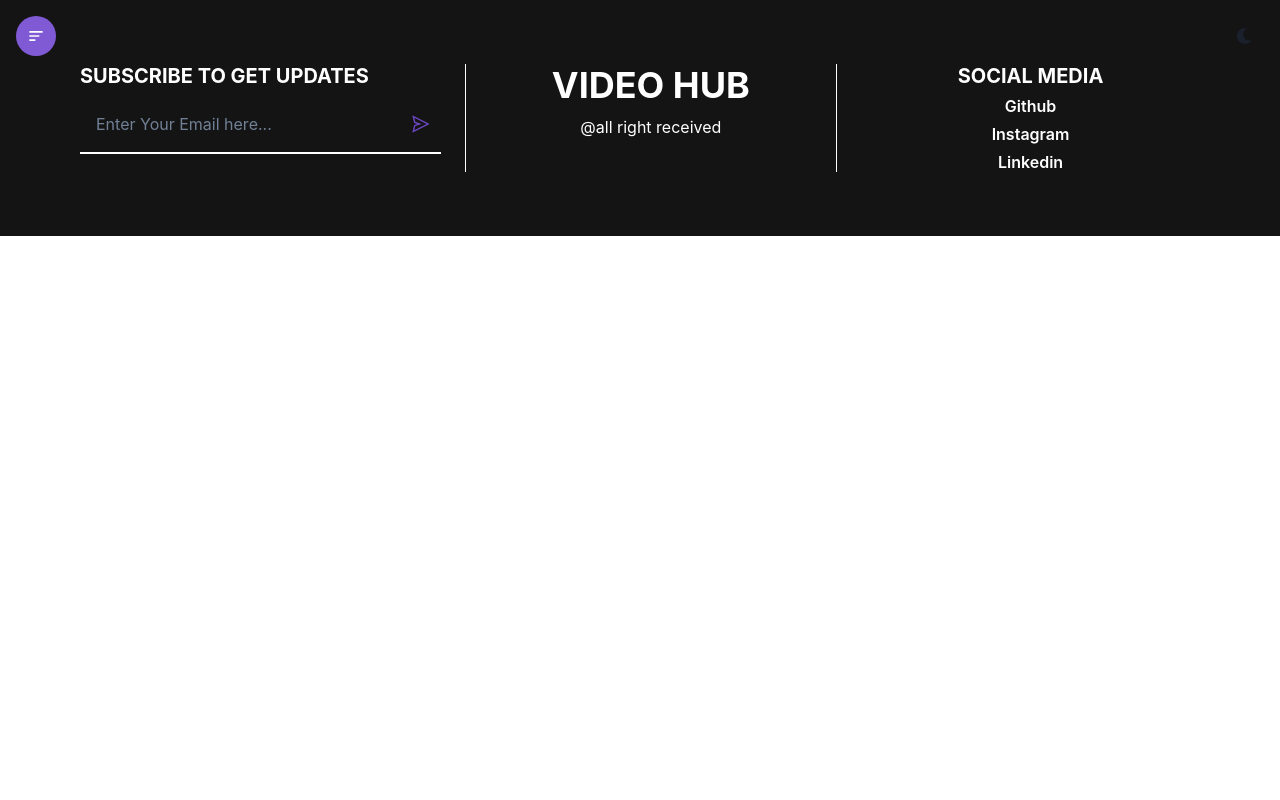
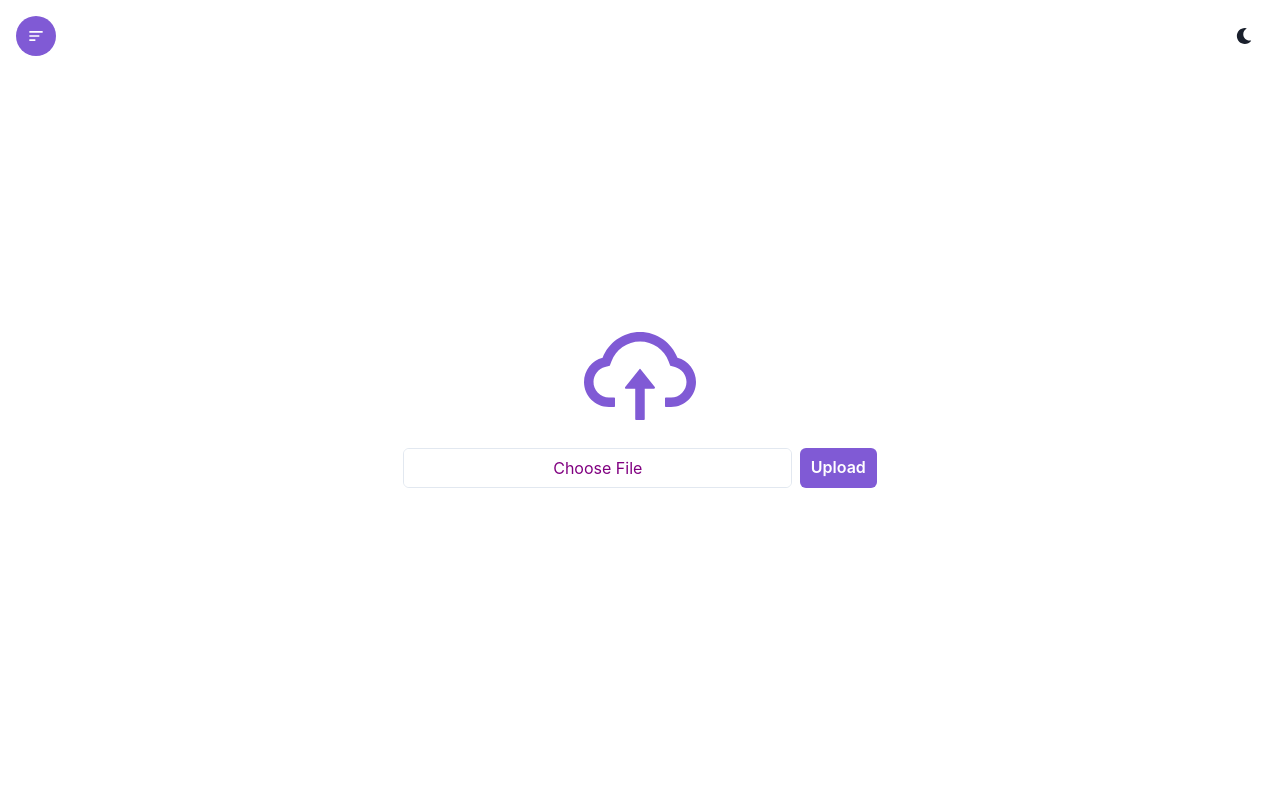
Before and after one commit to Vikalp-Mishra03/multi_theme, a React (Create React App) app: page /upload in a window 1280 px wide. Shown: the top 800 px of the page. Built offline with nearby package versions, Linux system fonts and the light colour scheme.

Commit message:
upload section complete

```diff
--- a/src/App.jsx
+++ b/src/App.jsx
@@ -4,6 +4,7 @@
 import Home from "./Component/Home";
 import Footer from "./Component/Footer";
 import Video from "./Component/Video";
+import Upload from "./Component/Upload";
 function App() {
   return (
     <Router>
@@ -11,6 +12,7 @@
       <Routes>
         <Route path="/" element={<Home />} />
         <Route path="/video" element={<Video />} />
+        <Route path="/upload" element={<Upload />} />
       </Routes>
       <Footer />
     </Router>
--- /dev/null
+++ b/src/Component/Upload.jsx
@@ -0,0 +1,23 @@
+import { Button, Container, HStack, Input, VStack } from '@chakra-ui/react'
+import React from 'react'
+import { AiOutlineCloudUpload } from 'react-icons/ai'
+
+export default function Upload() {
+    return (
+        <Container maxH={'container.xl'} h={'100vh'} p={'16'}>
+            <VStack color={'purple.500'} h={'full'} justifyContent={'center'}>
+                <AiOutlineCloudUpload size={'10vmax'} />
+                <form>
+                    <HStack>
+                        <Input required type='file' css={{
+                            '&::file-selector-button': {
+                                border: 'none', width: 'calc(100% + 36px)', marginLeft: '-18px', color: 'purple', backgroundColor: 'white', cursor: 'pointer', height: '100%'
+                            }
+                        }} />
+                        <Button colorScheme='purple' type='submit'>Upload</Button>
+                    </HStack>
+                </form>
+            </VStack>
+        </Container>
+    )
+}
```
